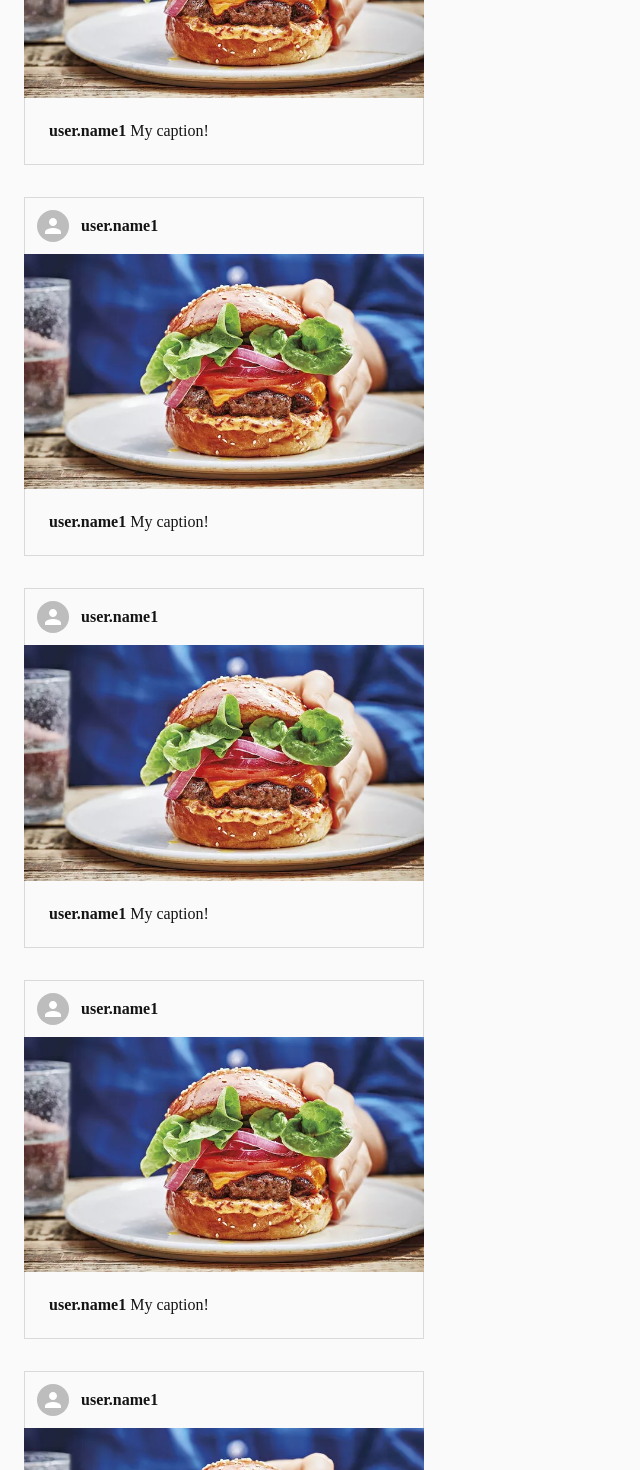
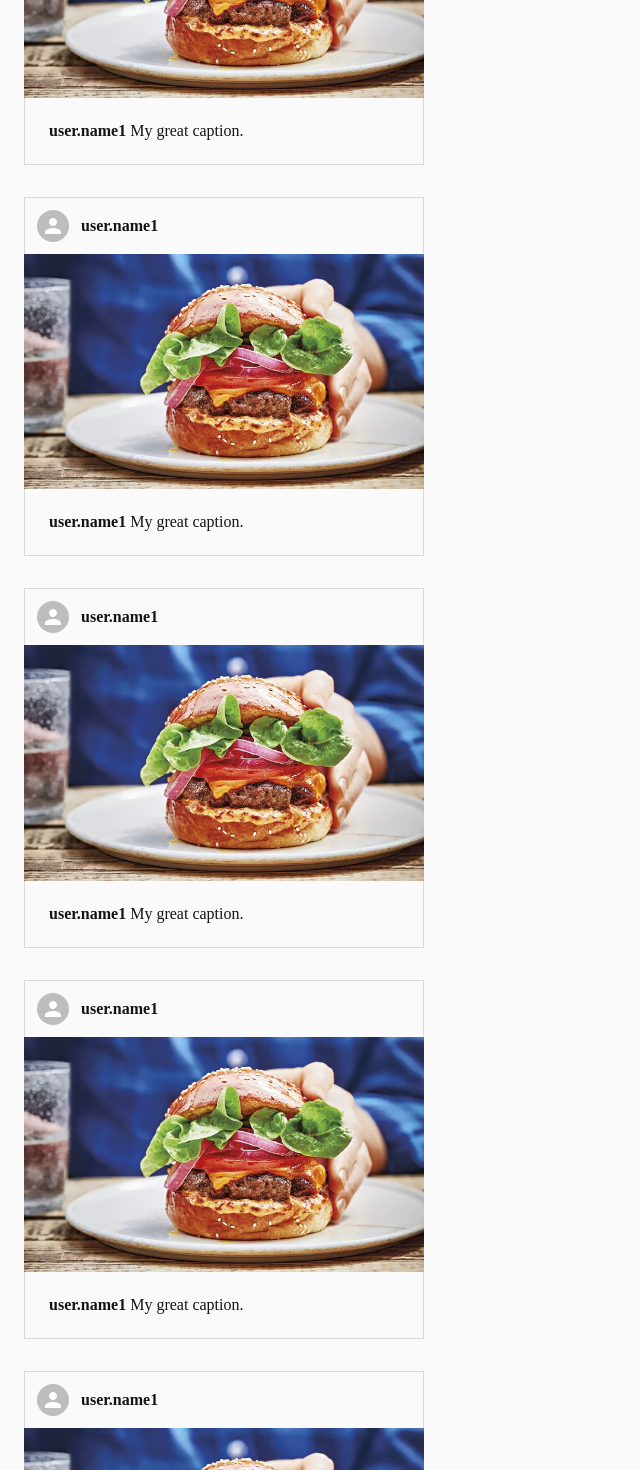
Before and after one commit to saintabomination/instagram-clone, a React (Create React App) app: page / in a window 1280 px wide. Shown: the part 300-1770 px from the top of the page, without its empty margins (0-640 px from the left). Built offline with nearby package versions, Linux system fonts and the light colour scheme.

Commit message:
Moving posts into state

```diff
--- a/src/App.tsx
+++ b/src/App.tsx
@@ -1,39 +1,31 @@
+import { useState } from 'react';
+
 import Post from './components/Post/Post.component';
 
-const App = (): JSX.Element =>
-  (
+import { PostType } from './types/postTypes';
+
+const App = (): JSX.Element => {
+  const [posts, setPosts] = useState<PostType[]>([
+    { username: 'user.name1', imageUrl: '/assets/img/burger.png', caption: 'My great caption.' },
+    { username: 'user.name1', imageUrl: '/assets/img/burger.png', caption: 'My great caption.' },
+    { username: 'user.name1', imageUrl: '/assets/img/burger.png', caption: 'My great caption.' },
+    { username: 'user.name1', imageUrl: '/assets/img/burger.png', caption: 'My great caption.' },
+    { username: 'user.name1', imageUrl: '/assets/img/burger.png', caption: 'My great caption.' },
+  ]);
+
+  return (
     <div className="app">
       <header className="app__header">
         <div className="app__header__image"></div>
       </header>
       <div className="app__content">
-        <Post
-          username="user.name1"
-          imageUrl="/assets/img/burger.png"
-          caption="My caption!"
-        />
-        <Post
-          username="user.name1"
-          imageUrl="/assets/img/burger.png"
-          caption="My caption!"
-        />
-        <Post
-          username="user.name1"
-          imageUrl="/assets/img/burger.png"
-          caption="My caption!"
-        />
-        <Post
-          username="user.name1"
-          imageUrl="/assets/img/burger.png"
-          caption="My caption!"
-        />
-        <Post
-          username="user.name1"
-          imageUrl="/assets/img/burger.png"
-          caption="My caption!"
-        />
+        {posts.map(
+          (post, index) =>
+          <Post key={index} username={post.username} imageUrl={post.imageUrl} caption={post.caption} />
+        )}
       </div>
     </div>
   );
+}
 
 export default App;
--- /dev/null
+++ b/src/types/postTypes.ts
@@ -0,0 +1,5 @@
+export type PostType = {
+  username: string;
+  imageUrl: string;
+  caption: string;
+};
```
Also changed, not shown: src/components/Post/Post.component.tsx (+3 -5 lines).
